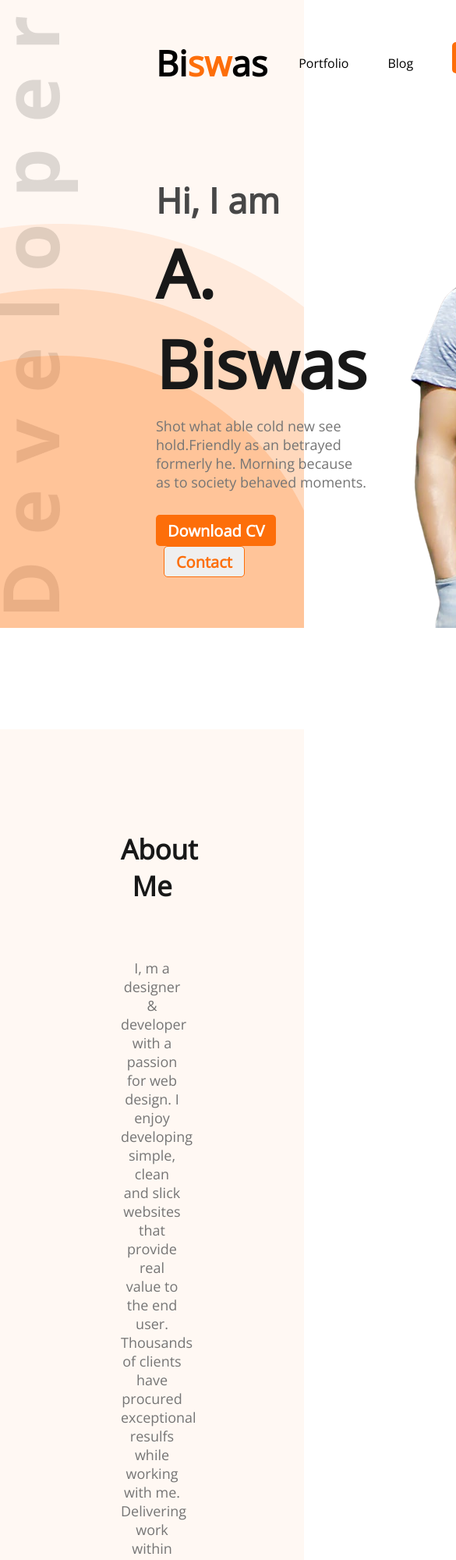
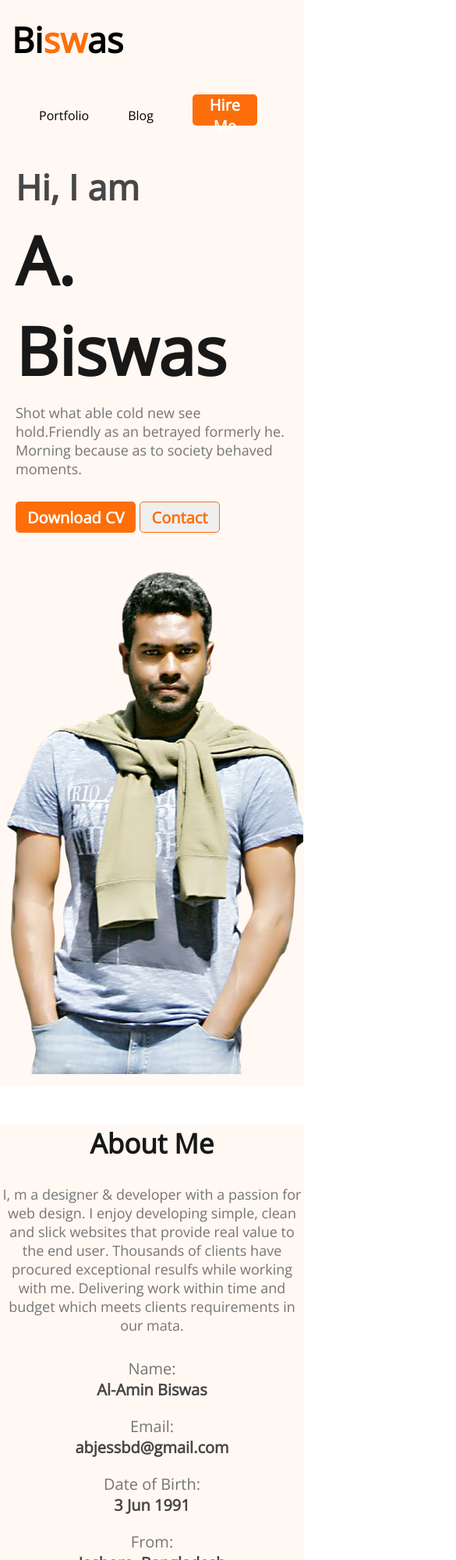
Before and after one commit to biswascom/Module-5, a plain HTML site: page index.html in a window 390 px wide. Shown: the top 2000 px of the page at 78% size, 585 px wide, since content can reach past the window. Drawn offline with nearby package versions, Linux system fonts and the light colour scheme.

Commit message:
Mobile Responsive Added

```diff
--- a/css/style.css
+++ b/css/style.css
@@ -271,3 +271,84 @@ input, textarea {
     text-align: center;
     padding-bottom: 30px;
 }
+
+/* Media Query for Responsive */
+
+@media screen and (max-width: 576px) {
+    .header {
+        background-image:none;
+        padding: 0;
+    }
+
+    nav {
+        padding: 0 0;
+        flex-direction: column;
+    }
+
+    .nav-title {
+        margin: 20px 15px;
+    }
+
+    nav ul {
+        margin: 20px 10px;
+    }
+
+    .contact {
+        margin-left: 0;
+    }
+
+    .banner {
+        flex-direction: column;
+        gap: 50px;
+        align-items: center;
+        padding: 15px 20px;
+    }
+
+    .profile-img {
+        margin-right: 0;
+    }
+
+    .about {
+        padding: 0;
+        margin: 50px 0;
+    }
+
+    .about-info {
+        flex-direction: column;
+    }
+
+    .about-info > div {
+        margin-bottom: 20px;
+    }
+
+    .what-i-do {
+        margin: -20px auto;
+        padding: 0 10px;
+    }
+
+    .skill-container {
+        flex-direction: column;
+    }
+
+    .section-title {
+        margin: 30px 0;
+    }
+
+    .summary {
+        padding: 0;
+    }
+
+    .summary-container {
+        flex-direction: column;
+        gap: 0;
+    }
+
+    .footer-container {
+        flex-direction: column;
+        padding: 10px;
+    }
+
+    input, textarea {
+        width: 95%;
+    }
+}
```
